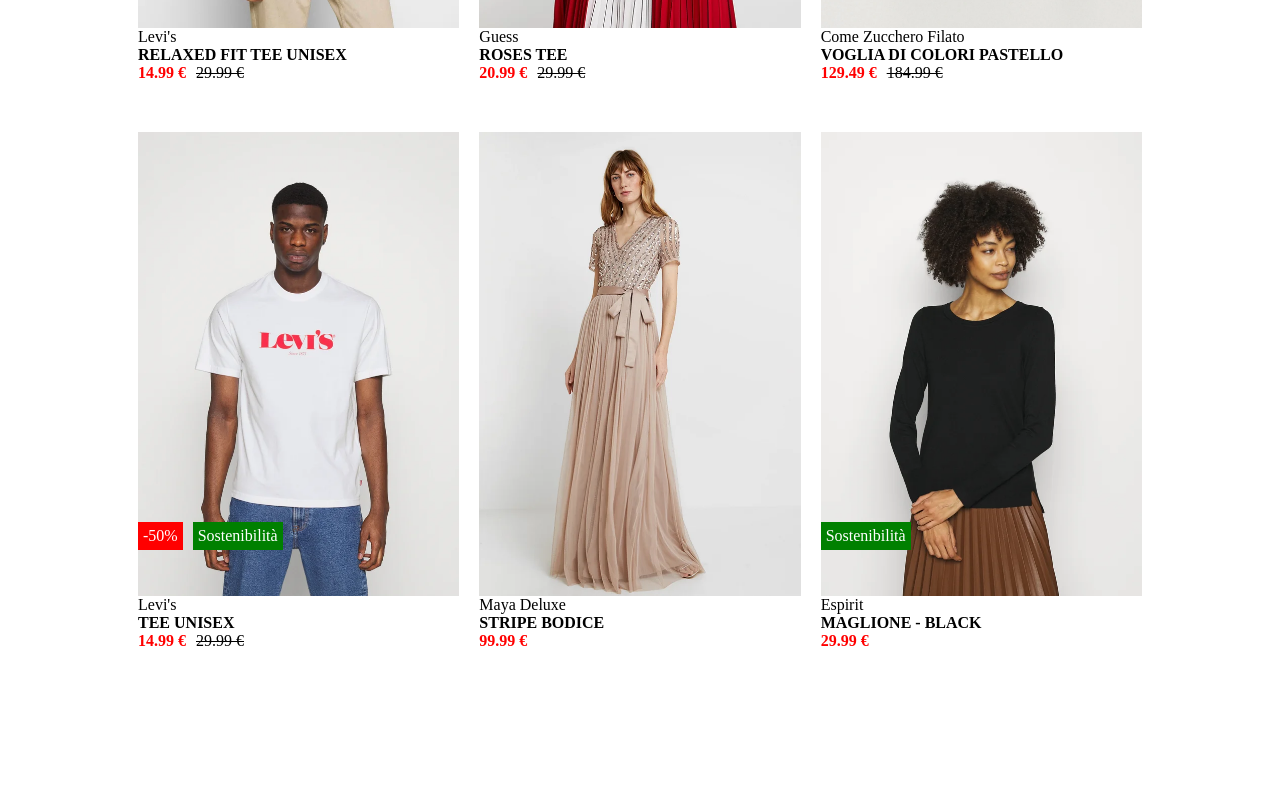
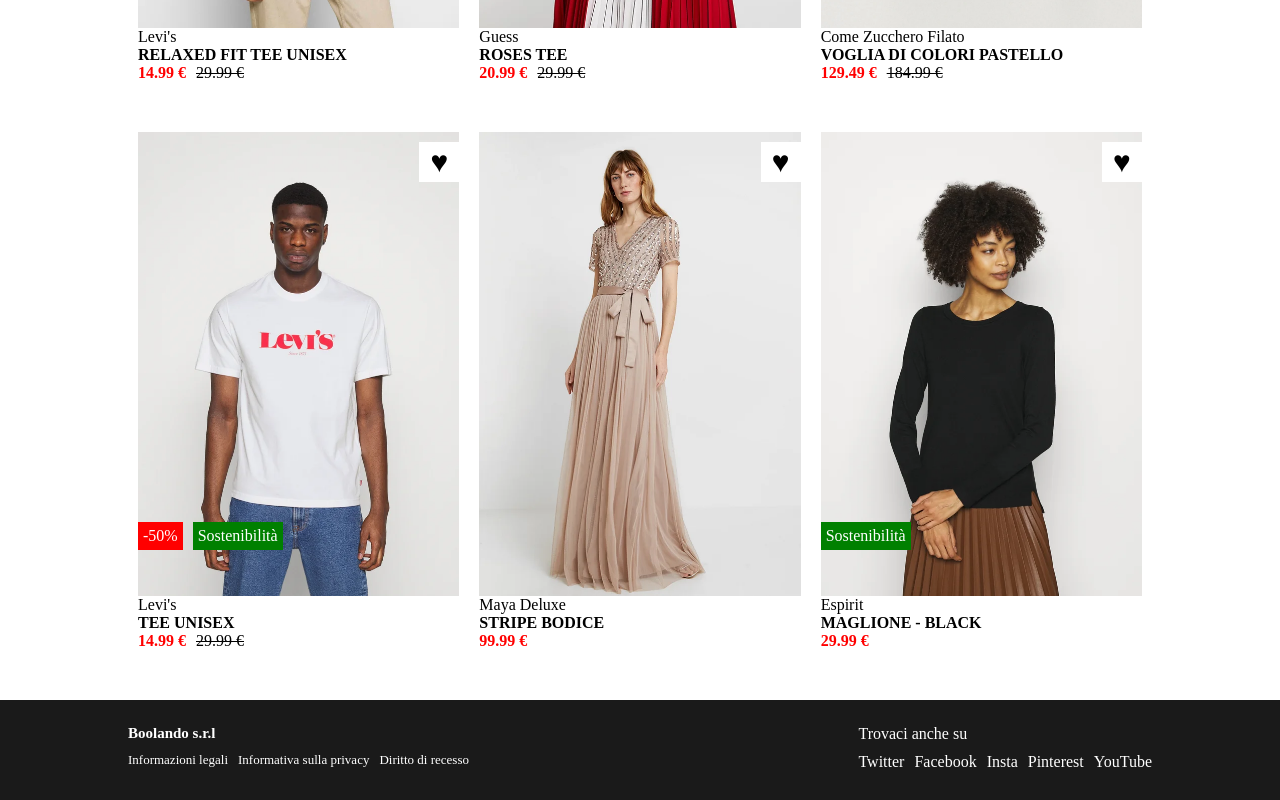
Before and after one commit to SabrinaGiancaspr/vite-boolando, a Vue app: page / in a window 1280 px wide. Shown: the part 548-1348 px from the top of the page. Before the commit the page ends 1198 px from the top, so only its background shows below. Built offline with nearby package versions, Linux system fonts and the light colour scheme.

Commit message:
add footer

```diff
--- a/src/App.vue
+++ b/src/App.vue
@@ -1,10 +1,13 @@
 <script>
 import AppNav from './components/AppNav.vue';
 import AppMainContent from './components/AppMainContent.vue';
+import AppFooter from './components/AppFooter.vue';
+
 export default {
     components: {
     AppNav,
-    AppMainContent
+    AppMainContent,
+    AppFooter
 },
   data() {
     return {
@@ -17,6 +20,7 @@ export default {
 <template>
 <AppNav />
 <AppMainContent />
+<AppFooter />
 
 </template>
 
--- /dev/null
+++ b/src/components/AppFooter.vue
@@ -0,0 +1,80 @@
+<script>
+export default{
+    data(){
+        return{
+            companyName: "Boolando s.r.l",
+            description: [ "Informazioni legali", "Informativa sulla privacy"," Diritto di recesso" ],
+            findUs: "Trovaci anche su",
+            social: ["Twitter", "Facebook", "Insta", "Pinterest", "YouTube"]
+        }
+    }
+}
+</script>
+
+<template>
+<footer class="footer">
+    <div class="container">
+        <div class="row">
+            <div class="info-container">
+                <p class="company-name">{{ companyName }}</p>
+                <ul class="description">
+                    <li v-for="info in description"><a href="#">{{ info }}</a></li>
+                </ul>
+            </div>
+            <div class="social-container">
+                <p class="find-us">{{ findUs }}</p>
+                <ul class="social">
+                    <li v-for="info in social"><a href="#">{{ info }}</a></li>
+                </ul>
+            </div>
+
+        </div>
+
+    </div>
+</footer>
+</template>
+
+<style lang="scss" scoped>
+@use "../style/partials/variables.scss" as *;
+
+.footer{
+    width: 100%;
+    margin-top: 50px;
+    min-height: 100px;
+    background-color: $footer-color;
+    color: white;
+
+    .row{
+        display: flex;
+        justify-content: space-between;
+    }
+    .info-container{
+        display: flex;
+        flex-direction: column;
+        gap: 10px;
+        margin-top: 25px;
+    }
+    .company-name{
+        font-size: 15px;
+        font-weight: bold;
+    }
+
+    .description{
+        font-size: 13px;
+        display: flex;
+        gap: 10px;
+    }
+
+    .social-container{
+        display: flex;
+        flex-direction: column;
+        gap: 10px;
+        margin-top: 25px;
+    }
+
+    .social{
+        display: flex;
+        gap: 10px;
+    }
+}
+</style>
--- a/src/components/AppMainContent.vue
+++ b/src/components/AppMainContent.vue
@@ -82,6 +82,7 @@ export default {
     <div class="container">
         <div class="row">
             <div v-for="card in cards" class="card">
+                <span class="heart">	&hearts;</span>
                 <img class="first-img" :src="card.img" alt="">
                 <img class="img-none" :src="card.imgNone" alt="">
                 <div class="tag-container">
@@ -94,7 +95,6 @@ export default {
                 <div class="price-container">
                     <p class="discount-price">{{ calcDiscount(card.price, card.discount) }} &euro;</p>
                     <p class="price" v-show=" card.discount !=0">{{ card.price }} &euro;</p>
-
                 </div>
 
             </div>
@@ -120,6 +120,23 @@ export default {
         display: none;
        }
 
+    }
+
+    .heart{
+        position: absolute;
+        top: 10px;
+        right: 10px;
+        font-size: 30px;
+        background-color: white;
+        width: 40px;
+        display: flex;
+        align-items: center;
+        justify-content: center;
+        aspect-ratio: 1;
+
+        &:hover{
+            color: red;
+        }
     }
     .img-none{
         display: none;
--- a/src/style/partials/variables.scss
+++ b/src/style/partials/variables.scss
@@ -1,2 +1,3 @@
 $navbar-color: #ff6900;
 $a-color: #FFFFFF;
+$footer-color:#1A1A1A;
```
